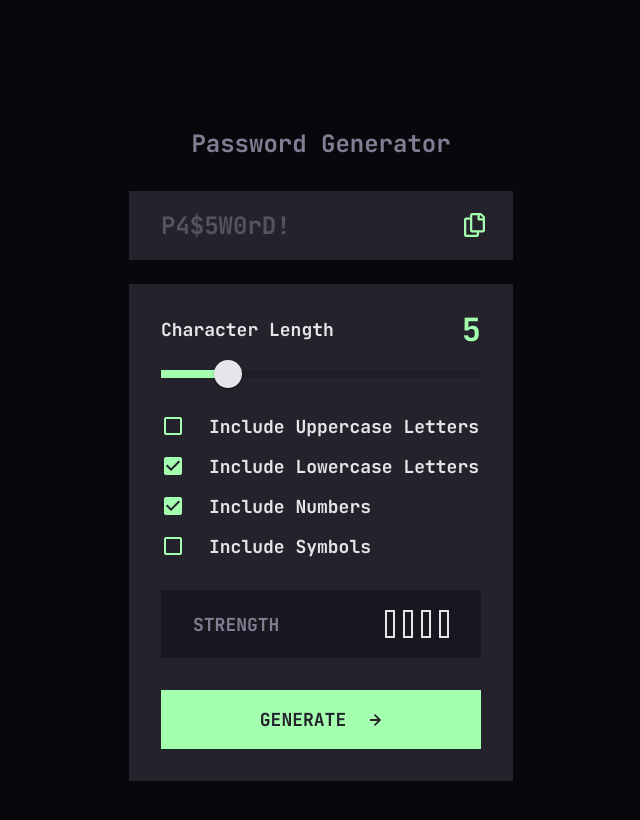
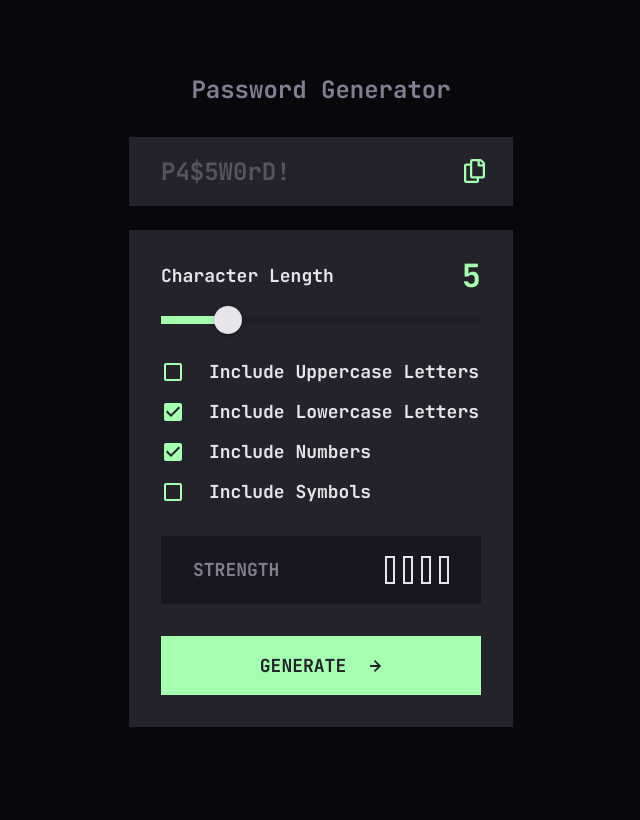
Before and after one commit to anitayawson/Password-Generator, a React (Create React App) app: page / in a window 1280 px wide. Shown: the top 820 px of the page, without its empty margins (319-959 px from the left). Built offline with nearby package versions, Linux system fonts and the light colour scheme.

Commit message:
adjust page margins and spacing to prevent vertical scroll

```diff
--- a/src/App.scss
+++ b/src/App.scss
@@ -22,12 +22,11 @@ html {
 }
 
 .app {
+  display: flex;
+  flex-direction: column;
+  justify-content: center;
   text-align: center;
-  margin-top: 4rem;
-
-  @include tablet {
-    margin-top: 8rem;
-  }
+  min-height: 100vh;
 
   &__title {
     color: $pg-grey;
@@ -43,11 +42,11 @@ html {
   margin: 1rem;
 
   @include tablet {
-    margin: 2rem 7.125rem 12.25rem;
+    margin: 2rem 7.125rem 0;
   }
 
   @include desktop {
-    margin: 2rem 28rem 12.25rem;
+    margin: 2rem 28rem 0;
   }
 
   &__output-section {
```
